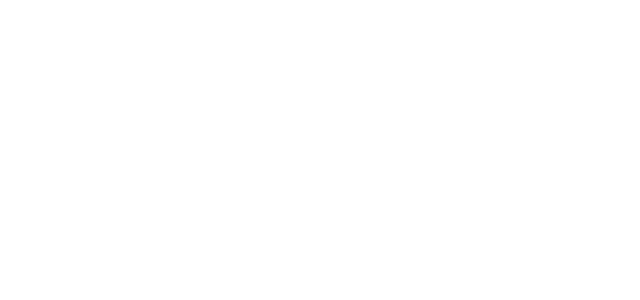
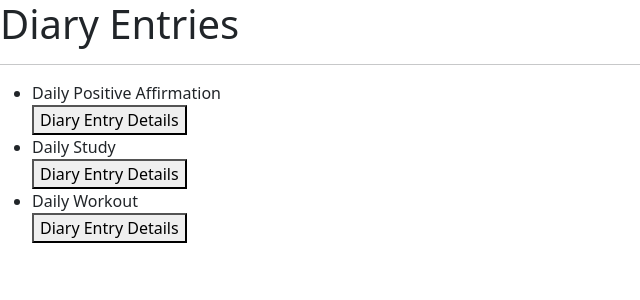
Before and after one commit to jerushaotieno/diary, an Angular app: page / in a window 1280 px wide. Shown: the top 300 px of the page, without its empty margins (0-640 px from the left). Built offline with nearby package versions, Linux system fonts and the light colour scheme.

Commit message:
install bootstrap and introduce bootstrap styling

```diff
--- a/package.json
+++ b/package.json
@@ -18,6 +18,8 @@
     "@angular/platform-browser": "~13.1.0",
     "@angular/platform-browser-dynamic": "~13.1.0",
     "@angular/router": "~13.1.0",
+    "bootstrap": "^5.1.3",
+    "popper": "^1.0.1",
     "rxjs": "~7.4.0",
     "tslib": "^2.3.0",
     "zone.js": "~0.11.4"
--- a/src/app/app.component.html
+++ b/src/app/app.component.html
@@ -1,12 +1,2 @@
-<div>
-  <h1>Diary Entries</h1>
-  <hr>
-  <ul>
-    <li *ngFor='let entry of diaryEntry'>
-      {{entry.name}}
-    </li>
-  </ul>
-  <p *ngIf='diaryEntry.length > 3'>Your entries are too many</p>
-</div>
 
-<app-goal></app-goal>
+<app-entry></app-entry>
--- a/src/app/app.component.ts
+++ b/src/app/app.component.ts
@@ -7,10 +7,11 @@ import { Entry } from './entry';
   styleUrls: ['./app.component.css']
 })
 export class AppComponent {
+
   diaryEntry:Entry[] = [
-    {id:1, name:'Daily Positive Affirmation'},
-    {id:2, name:'Daily Study'},
-    {id:3, name:'Daily Workout'}
+    new Entry(1, 'Daily Positive Affirmation', 'Encourage yourself daily', new Date(2022, 3,14)),
+    new Entry(2, 'Daily Study', 'Choose an area of academic study to handle', new Date(2022, 3,14)),
+    new Entry(3, 'Daily Workout', 'Plan for daily physical exercises', new Date(2022,3,14))
   ];
 
 }
--- a/src/app/entry-detail/entry-detail.component.html
+++ b/src/app/entry-detail/entry-detail.component.html
@@ -1,2 +1,3 @@
 <p>{{entry.description}}</p>
+<p>This diary entry goal will be complete in {{entry.completeDate}} days</p>
 <button (click)= 'entryComplete(true)'>Complete</button>
--- a/src/app/entry-detail/entry-detail.component.ts
+++ b/src/app/entry-detail/entry-detail.component.ts
@@ -8,10 +8,15 @@ import { Entry } from '../entry';
 })
 export class EntryDetailComponent implements OnInit {
 
-  @Input() entry: Entry;
+  @Input()
+  entry!: Entry;
   @Output() isComplete = new EventEmitter<boolean>();
 
   entryComplete(complete:boolean){
+    this.isComplete.emit(complete);
+  }
+
+  entryDelete(complete:boolean){
     this.isComplete.emit(complete);
   }
 
--- a/src/app/entry.ts
+++ b/src/app/entry.ts
@@ -1,4 +1,4 @@
-export class Goal {
+export class Entry {
     public showDescription: boolean;
     constructor(public id: number,public name: string,public description: string, public completeDate: Date){
       this.showDescription=false;
--- a/src/app/entry/entry.component.html
+++ b/src/app/entry/entry.component.html
@@ -4,9 +4,9 @@
     <ul>
       <div *ngFor='let entry of diaryEntry; let i = index'>
         <li>{{entry.name}}</li>
-        <button (click)='toggleDetails(i)'>Toggle Details</button>
-        <app-entry-detail *ngIf='entry.showDescription' [entry]='entry' (isComplete) = 'completeGoal($event,i)></app-entry-detail>
+        <button (click)='toggleDetails(i)'>Diary Entry Details</button>
+        <!-- <app-entry-detail *ngIf='entry.showDescription' [entry]='entry' (isComplete) = 'deleteEntry($event,i)'></app-entry-detail> -->
       </div>
     </ul>
-    <p *ngIf='entry.length > 3'>You have too many diary entries</p>
+    <!-- <p *ngIf='entry.length > 3'>You have too many diary entries</p> -->
   </div>
--- a/src/app/entry/entry.component.ts
+++ b/src/app/entry/entry.component.ts
@@ -7,10 +7,11 @@ import { Entry } from '../entry';
   styleUrls: ['./entry.component.css']
 })
 export class EntryComponent implements OnInit {
+
   diaryEntry:Entry[] = [
-    {id:1, name:'Daily Positive Affirmation', description:'Encourage yourself daily'},
-    {id:2, name:'Daily Study', description:'Choose an area of academic study to handle'},
-    {id:3, name:'Daily Workout', description:'Plan for daily physical exercises'}
+    new Entry(1, 'Daily Positive Affirmation', 'Encourage yourself daily', new Date(2022, 3,14)),
+    new Entry(2, 'Daily Study', 'Choose an area of academic study to handle', new Date(2022, 3,14)),
+    new Entry(3, 'Daily Workout', 'Plan for daily physical exercises', new Date(2022,3,14))
   ];
 
   toggleDetails(index:number){
@@ -21,6 +22,16 @@ export class EntryComponent implements OnInit {
     if (isComplete) {
       this.diaryEntry.splice(index,1);
     }
+
+    deleteEntry(isComplete, index);{
+      if (isComplete) {
+        let toDelete = confirm(`Are you sure you want to delete ${this.diaryEntry[index].name}?`)
+
+        if (toDelete){
+          this.diaryEntry.splice(index,1)
+        }
+      }
+    }
   }
 
   constructor() { }
@@ -29,3 +40,6 @@ export class EntryComponent implements OnInit {
   }
 
 }
+function deleteEntry(isComplete: any, index: number) {
+  throw new Error('Function not implemented.');
+}
--- a/src/styles.css
+++ b/src/styles.css
@@ -1 +1,2 @@
 /* You can add global styles to this file, and also import other style files */
+@import "~bootstrap/dist/css/bootstrap.css"
```
Also changed, not shown: 1 other file (tests, documents, lock files or other folders).
